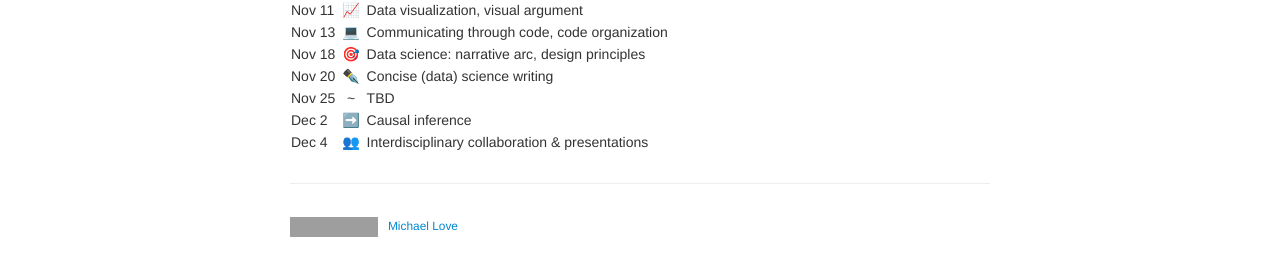
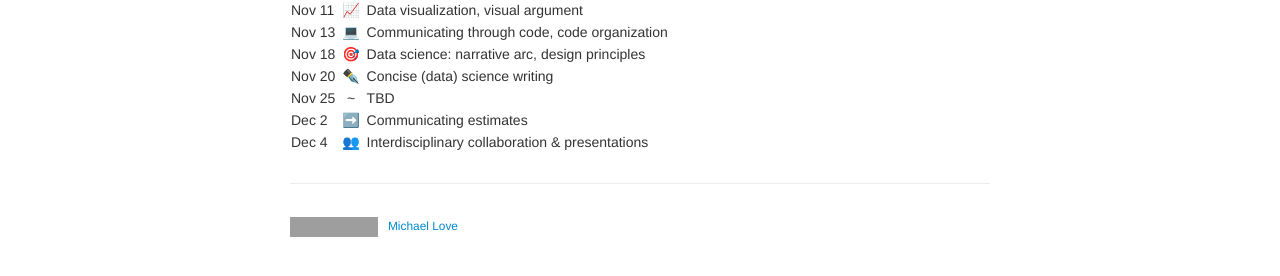
Before and after one commit to biodatascience/datacomm, a Jekyll site: the page built from schedule.md, in a window 1280 px wide. Shown: the part 301-577 px from the top of the page. Built offline with Jekyll 4.4.1, drawn with Linux system fonts in a browser that asks for light colours; grey boxes are pictures that could not be loaded.

Commit message:
update sched

```diff
--- a/schedule.md
+++ b/schedule.md
@@ -17,5 +17,5 @@ Location: 6004 Marsico Hall
 | Nov 18 | 🎯 | Data science: narrative arc, design principles |
 | Nov 20 | ✒️  | Concise (data) science writing |
 | Nov 25 | ~  | TBD |
-| Dec 2 | ➡️  | Causal inference |
+| Dec 2 | ➡️  | Communicating estimates |
 | Dec 4 | 👥 | Interdisciplinary collaboration & presentations |
```
